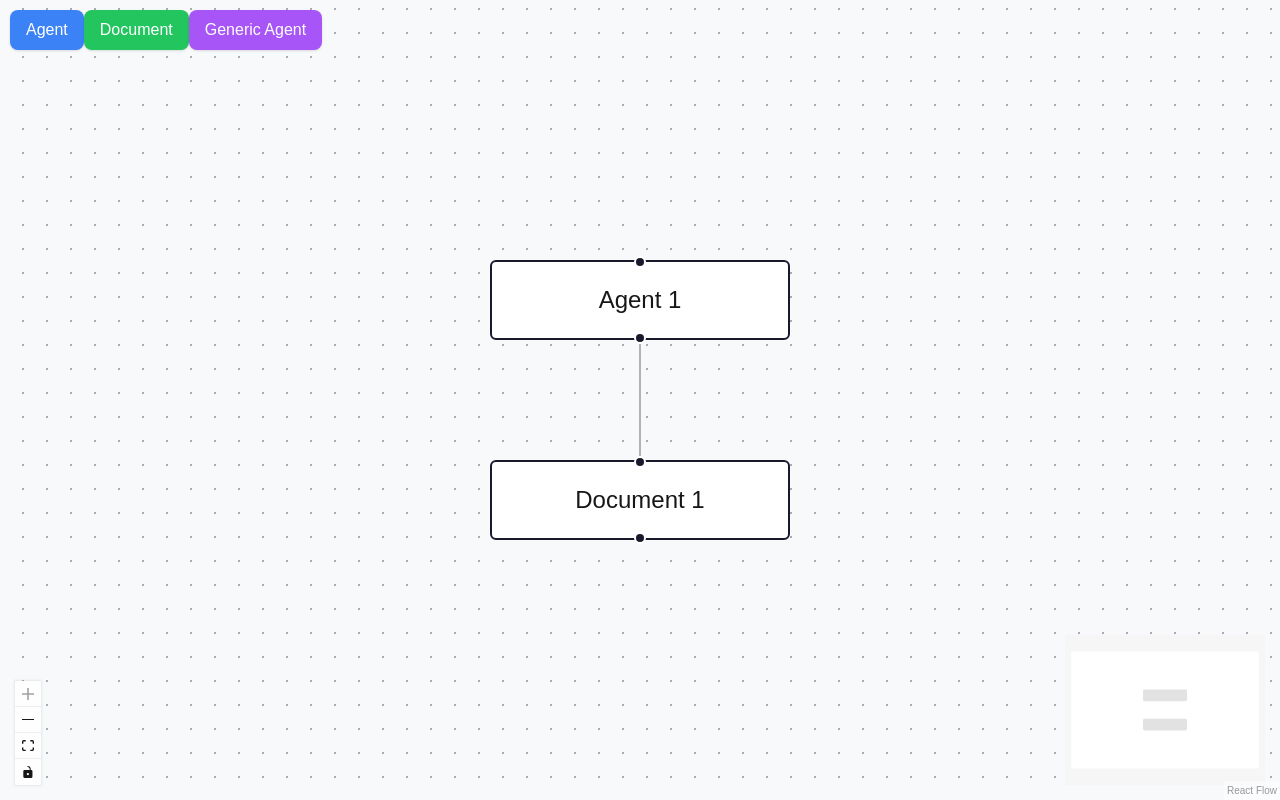
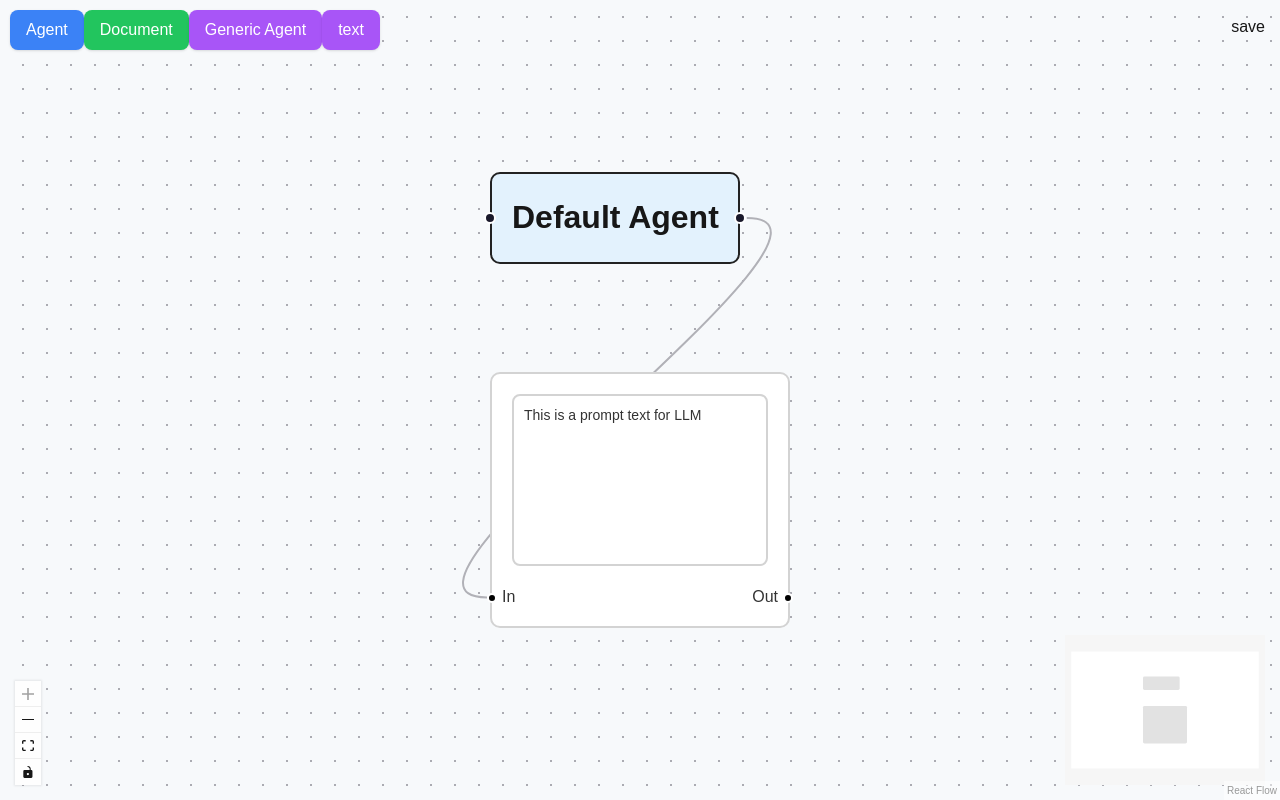
Before and after one commit to w4rlock999/navlearnLM, a Next.js app in the folder navlearnlm-app/: page / in a window 1280 px wide. Built offline with nearby package versions, Linux system fonts and the light colour scheme.

Commit message:
custom text node UI

```diff
--- a/navlearnlm-app/app/page.tsx
+++ b/navlearnlm-app/app/page.tsx
@@ -10,32 +10,30 @@ import {
   useEdgesState,
   addEdge,
   useReactFlow,
+  Panel
 } from '@xyflow/react';
 import '@xyflow/react/dist/style.css';
-import GenericAgentNode from './genericAgentNode'; // Import the custom node
+import genericAgentNode from './genericAgentNode'; // Import the custom node
+import textNode from "./textNode"
+
+const flowKey = 'example-flow';
 
 const initialNodes = [
-  { id: '1', position: { x: 0, y: 0 }, data: { label: 'Agent 1' }, type: 'agent' },
-  { id: '2', position: { x: 0, y: 100 }, data: { label: 'Document 1' }, type: 'document' },
+  { id: '1', position: { x: 0, y: 0 }, data: { label: 'Default Agent' }, type: 'genericAgent' },
+  { id: '2', position: { x: 0, y: 100 }, data: { label: 'Text Node', text: 'This is a prompt text for LLM' }, type: 'text' },
 ];
 
 const initialEdges = [{ id: 'e1-2', source: '1', target: '2' }];
+
 let id = 3;
 const getId = () => `${id++}`;
 
-export default function Page() {
-  return (
-    <ReactFlowProvider>
-      <FlowWithProvider />
-    </ReactFlowProvider>
-  );
-}
-
-function FlowWithProvider() {
+function Flow() {
   const [nodes, setNodes, onNodesChange] = useNodesState(initialNodes);
   const [edges, setEdges, onEdgesChange] = useEdgesState(initialEdges);
   const [nodeType, setNodeType] = useState('agent');
   const { screenToFlowPosition } = useReactFlow();
+  const [rfInstance, setRfInstance] = useState(null);
 
   const onConnect = useCallback((params) => setEdges((eds) => addEdge(params, eds)), [setEdges]);
 
@@ -68,6 +66,14 @@ function FlowWithProvider() {
     [nodeType, screenToFlowPosition, setNodes]
   );
 
+  const onSave = useCallback(() => {
+    if (rfInstance) {
+      const flow = rfInstance.toObject();
+      console.log(flow)
+      // localStorage.setItem(flowKey, JSON.stringify(flow));
+    }
+  }, [rfInstance]);
+
   return (
     <div style={{ width: '100vw', height: '100vh' }}>
       <div style={{ position: 'absolute', top: '10px', left: '10px', zIndex: 10 }}>
@@ -89,22 +95,42 @@ function FlowWithProvider() {
         >
           Generic Agent
         </button>
+        <button
+          onClick={() => setNodeType('text')}
+          className="px-4 py-2 bg-purple-500 text-white rounded-lg shadow hover:bg-red-600 focus:ring-2 focus:ring-purple-300"
+        >
+          text
+        </button>
       </div>
+
       <ReactFlow
         nodes={nodes}
         edges={edges}
         onNodesChange={onNodesChange}
         onEdgesChange={onEdgesChange}
         onConnect={onConnect}
+        onInit={setRfInstance}
         onConnectEnd={onConnectEnd}
         fitView
-        nodeTypes={{ genericAgent: GenericAgentNode }} // Register custom node type
+        nodeTypes={{ genericAgent: genericAgentNode, text: textNode}} // Register custom node type
         style={{ backgroundColor: '#F7F9FB' }}
       >
         <Controls />
         <MiniMap />
         <Background variant="dots" gap={12} size={1} />
+
+        <Panel position="top-right">
+          <button onClick={onSave}>save</button>
+        </Panel>
       </ReactFlow>
     </div>
   );
 }
+
+export default function Page() {
+  return (
+    <ReactFlowProvider>
+      <Flow />
+    </ReactFlowProvider>
+  );
+}
--- /dev/null
+++ b/navlearnlm-app/app/textNode.tsx
@@ -0,0 +1,126 @@
+import React, { memo, useState } from 'react';
+import { Handle } from '@xyflow/react';
+
+const TextNode = ({ data, isConnectable }) => {
+  const [text, setText] = useState(data.text || '');
+
+  const handleChange = (event) => {
+    setText(event.target.value);
+    if (data.onChange) {
+      data.onChange(event.target.value);
+    }
+  };
+
+  return (
+    <div
+      style={{
+        padding: '10px',
+        border: '1px solid lightgray',
+        borderRadius: '5px',
+        backgroundColor: 'white',
+        textAlign: 'center',
+        width: '150px',
+        position: 'relative',
+        display: 'flex',
+        flexDirection: 'column',
+      }}
+    >
+      <textarea
+        className="input" // Add the class for focus styles
+        value={text}
+        onChange={handleChange}
+        rows={7}
+        style={{
+          border: '1px solid lightgray',
+          borderRadius: '4px',
+          padding: '5px',
+          fontSize: '7px',
+          width: '100%',
+          resize: 'none',
+          overflowY: 'auto',
+          backgroundColor: '#ffffff',
+          color: '#333',
+        }}
+      />
+      {/* Custom scrollbar styles for webkit-based browsers */}
+      <style>
+        {`
+        textarea::-webkit-scrollbar {
+          width: 6px;
+        }
+        textarea::-webkit-scrollbar-thumb {
+          background-color: #e6e6e6;
+          border-radius: 3px;
+        }
+        textarea::-webkit-scrollbar-thumb:hover {
+          background-color: #cccccc;
+        }
+        textarea::-webkit-scrollbar-track {
+          background-color: #ffffff;
+          border-radius: 3px;
+        }
+        textarea:focus {
+          outline-width: 2px; /* Example of a valid width */
+          outline-color: rgb(150, 150, 150); /* Color remains unchanged */
+        }
+        `}
+      </style>
+      {/* Spacer for margin below text */}
+      <div style={{ height: '20px' }}></div>
+      {/* Input Handle */}
+      <Handle
+        type="target"
+        position="left"
+        isConnectable={isConnectable}
+        id="input"
+        style={{
+          backgroundColor: 'black',
+          height: '5px',
+          width: '5px',
+          position: 'absolute',
+          left: '0px',
+          top: '89%',
+        }}
+      />
+      <div
+        style={{
+          position: 'absolute',
+          top: 'calc(89% - 6px)',
+          left: '5px',
+          fontSize: '8px',
+          color: '#333',
+        }}
+      >
+        In
+      </div>
+      {/* Output Handle */}
+      <Handle
+        type="source"
+        position="right"
+        isConnectable={isConnectable}
+        id="output"
+        style={{
+          backgroundColor: 'black',
+          height: '5px',
+          width: '5px',
+          position: 'absolute',
+          right: '0px',
+          top: '89%',
+        }}
+      />
+      <div
+        style={{
+          position: 'absolute',
+          top: 'calc(89% - 6px)',
+          right: '5px',
+          fontSize: '8px',
+          color: '#333',
+        }}
+      >
+        Out
+      </div>
+    </div>
+  );
+};
+
+export default memo(TextNode);
```
Also changed, not shown: 1 other file (tests, documents, lock files or other folders). Lines whose indentation alone changed are shown as unchanged.
